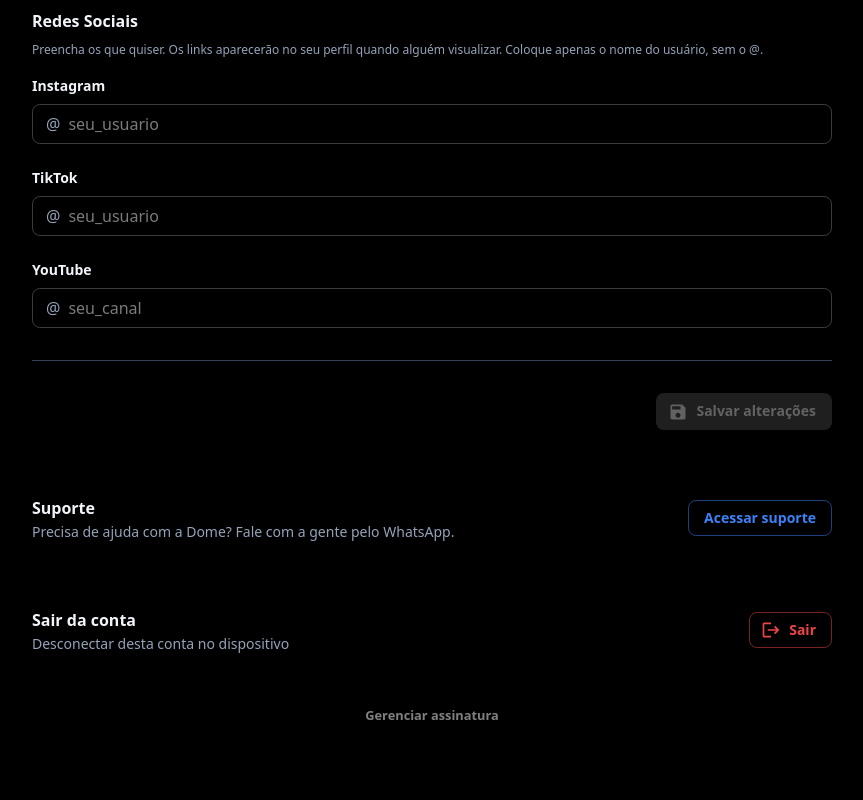
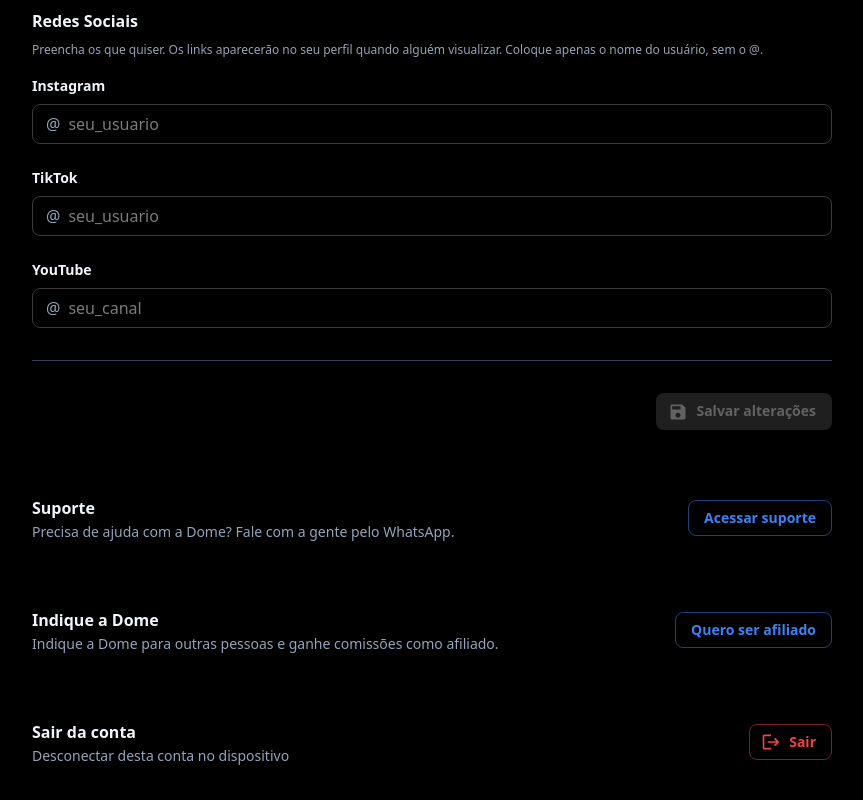
Before and after one commit to miostech/community-ai, a Next.js app: page /dashboard/perfil in a window 1280 px wide. Shown: the part 843-1643 px from the top of the page, without its empty margins (336-1199 px from the left). Built offline with nearby package versions, Linux system fonts and the light colour scheme; no server answers; the database is empty; sample sign-in values are in the browser's storage.

Commit message:
Fix gerenciar conta e inserção de link de afiliação

```diff
--- a/app/dashboard/perfil/page.tsx
+++ b/app/dashboard/perfil/page.tsx
@@ -790,6 +790,36 @@ export default function PerfilPage() {
           </Stack>
         </Paper>
 
+        {/* Indique a Dome / Afiliados */}
+        <Paper sx={{ p: { xs: 2, sm: 3 }, mt: 2 }}>
+          <Stack
+            direction={{ xs: 'column', sm: 'row' }}
+            spacing={2}
+            alignItems={{ sm: 'center' }}
+            justifyContent="space-between"
+          >
+            <Box sx={{ flex: 1 }}>
+              <Typography variant="subtitle1" fontWeight={600}>
+                Indique a Dome
+              </Typography>
+              <Typography variant="body2" color="text.secondary">
+                Indique a Dome para outras pessoas e ganhe comissões como afiliado.
+              </Typography>
+            </Box>
+            <Button
+              variant="outlined"
+              href="https://dashboard.kiwify.com/join/affiliate/FnaqWiUH"
+              target="_blank"
+              rel="noopener noreferrer"
+              component="a"
+              fullWidth
+              sx={{ width: { sm: 'auto' } }}
+            >
+              Quero ser afiliado
+            </Button>
+          </Stack>
+        </Paper>
+
         {/* Sair da conta */}
         <Paper sx={{ p: { xs: 2, sm: 3 }, mt: 2 }}>
           <Stack
@@ -819,7 +849,9 @@ export default function PerfilPage() {
           </Stack>
         </Paper>
 
-        {/* Cancelar assinatura */}
+        {/* Gerenciar/Cancelar assinatura — só para quem tem plano pago ativo (não trial 14 dias, não sem plano) */}
+        {subscription?.status === 'active' &&
+          subscription?.product_name !== 'Dome - Campanha 14 dias grátis' && (
           <Box sx={{ mt: 3, px: { xs: 2, sm: 3 }, textAlign: 'center' }}>
             {account?.request_cancel_at ||
             (subscription?.subscription_status &&
@@ -874,6 +906,7 @@ export default function PerfilPage() {
               </Button>
             )}
           </Box>
+        )}
 
         <Dialog
           open={cancelSubscriptionModalOpen}
```
Lines whose indentation alone changed are shown as unchanged.
